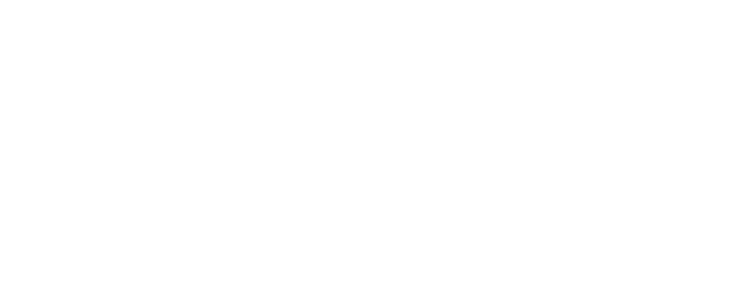
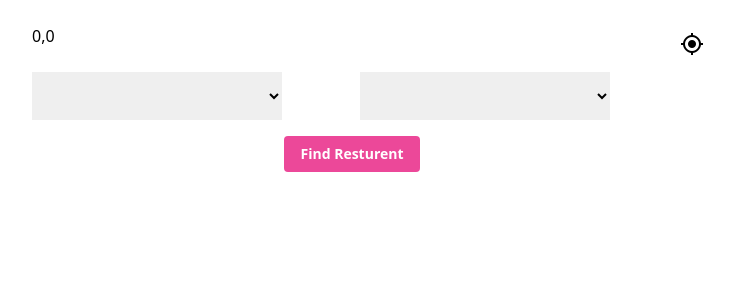
Before and after one commit to Masood802/nuxt-resturent, a Nuxt app: page /resturents in a window 1280 px wide. Before the commit this address had no page. Shown: the top 300 px of the page, without its empty margins (288-1020 px from the left). Built offline with nearby package versions, Linux system fonts and the light colour scheme.

Commit message:
test page created

```diff
--- a/nuxt.config.ts
+++ b/nuxt.config.ts
@@ -8,5 +8,17 @@
     { path: 'components', pathPrefix: false },
     {path:'node_modules/nvd-u/components',pathPrefix:false}
   ],
-  devtools: { enabled: true }
+  devtools: { enabled: true },
+  app: {
+    head: {
+      title: "Nuxt APP",
+      meta: [{ name: "description", content: "Everything about Nuxt 3" }],
+      link: [
+        {
+          rel: "stylesheet",
+          href: "https://fonts.googleapis.com/icon?family=Material+Icons",
+        },
+      ],
+    },
+  },
 })
--- a/package.json
+++ b/package.json
@@ -10,6 +10,7 @@
     "postinstall": "nuxt prepare"
   },
   "dependencies": {
+    "axios": "^1.6.8",
     "nuxt": "^3.11.2",
     "nvd-u": "^1.0.4",
     "vue": "^3.4.21",
--- a/pages/index.vue
+++ b/pages/index.vue
@@ -18,7 +18,9 @@
 
           </div>
     </div>
+     <NuxtLink to="/resturents" class="text-2xl text-red-500"> Page</NuxtLink>
   </div>
+
 </template>
 
 <script setup>
--- /dev/null
+++ b/pages/resturents.vue
@@ -0,0 +1,66 @@
+<template>
+    <div class="flex items-center justify-start flex-col">
+        <div class="w-full flex relative">
+                <input type="text" v-model="coordinates" placeholder="Enter your Location" class="w-[50%] mx-auto py-2 my-4 ">
+                <i class="material-icons absolute left-[75%] top-8 mx-2 cursor-pointer " @click="findLocation">my_location</i>
+        </div>
+
+    <div class="grid grid-cols-2 gap-4 w-[50%] ">
+        <div>
+            <select class="w-[80%] px-2 py-3" v-model="type">
+            <option value="resturent">Resturent</option>
+        </select>
+        </div>
+
+    <div>
+        <select class="w-[80%] px-2 py-3" v-model="radius">
+            <option value="5">5KM</option>
+            <option value="10">10KM</option>
+            <option value="15">15KM</option>
+            <option value="20">20KM</option>
+        </select>
+    </div>
+    </div>
+    <button class="text-sm font-bold bg-pink-500 px-4 py-2 my-4 text-white rounded"
+    @click="findCloseBuyButtonPressed">Find Resturent</button>
+    </div>
+</template>
+
+<script setup>
+import axios from "axios";
+const type = ref('')
+const radius =ref('')
+const lat = ref(0)
+const lng=ref(0)
+const places = ref([])
+const name=ref('')
+const coordinates = computed(() => {
+    return `${lat.value},${lng.value}`
+})
+function findLocation() {
+    navigator.geolocation.getCurrentPosition(
+        position => {
+            lat.value = position.coords.latitude
+            lng.value = position.coords.longitude
+         },
+        error => {
+            console.log('Error getting location')
+        })
+}
+function findCloseBuyButtonPressed() {
+    const URL = `https://cors-anywhere.herokuapp.com/https://maps.googleapis.com/maps/api/place/nearbysearch/json?location=${
+        lat.value
+      },${lng.value}&type=${type.value}&radius=${radius.value *
+        1000}&key=AIzaSyD_fFu8jlUihqfU5u3UnAfUD7dcXf-4kwI`;
+	axios.get(URL).then(response => {
+        places.value = response.data.results;
+        console.log(places.value)
+		addLocationsToGoogleMaps();
+	}).catch(error => {
+		console.log(error.message);
+	});
+}
+</script>
+<style  scoped>
+
+</style>
```
Also changed, not shown: 1 other file (tests, documents, lock files or other folders).
